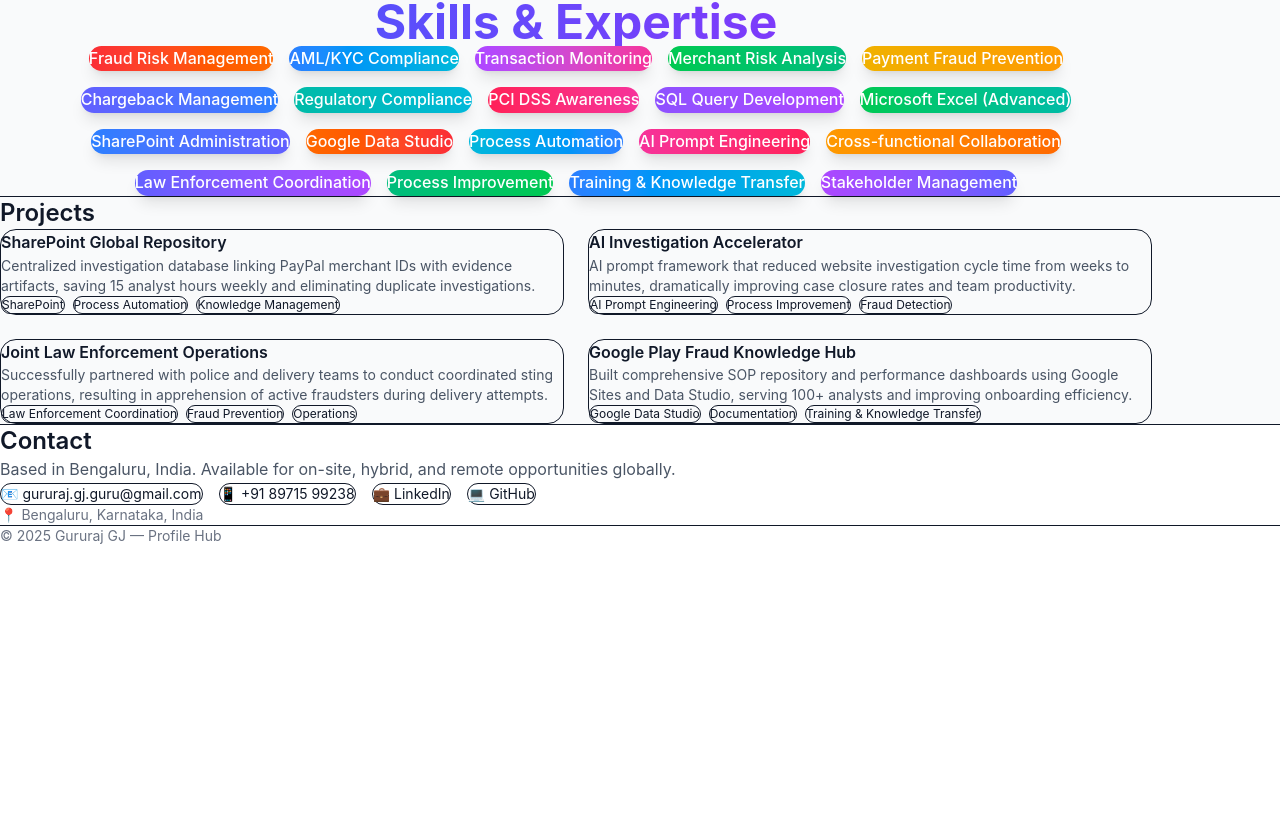
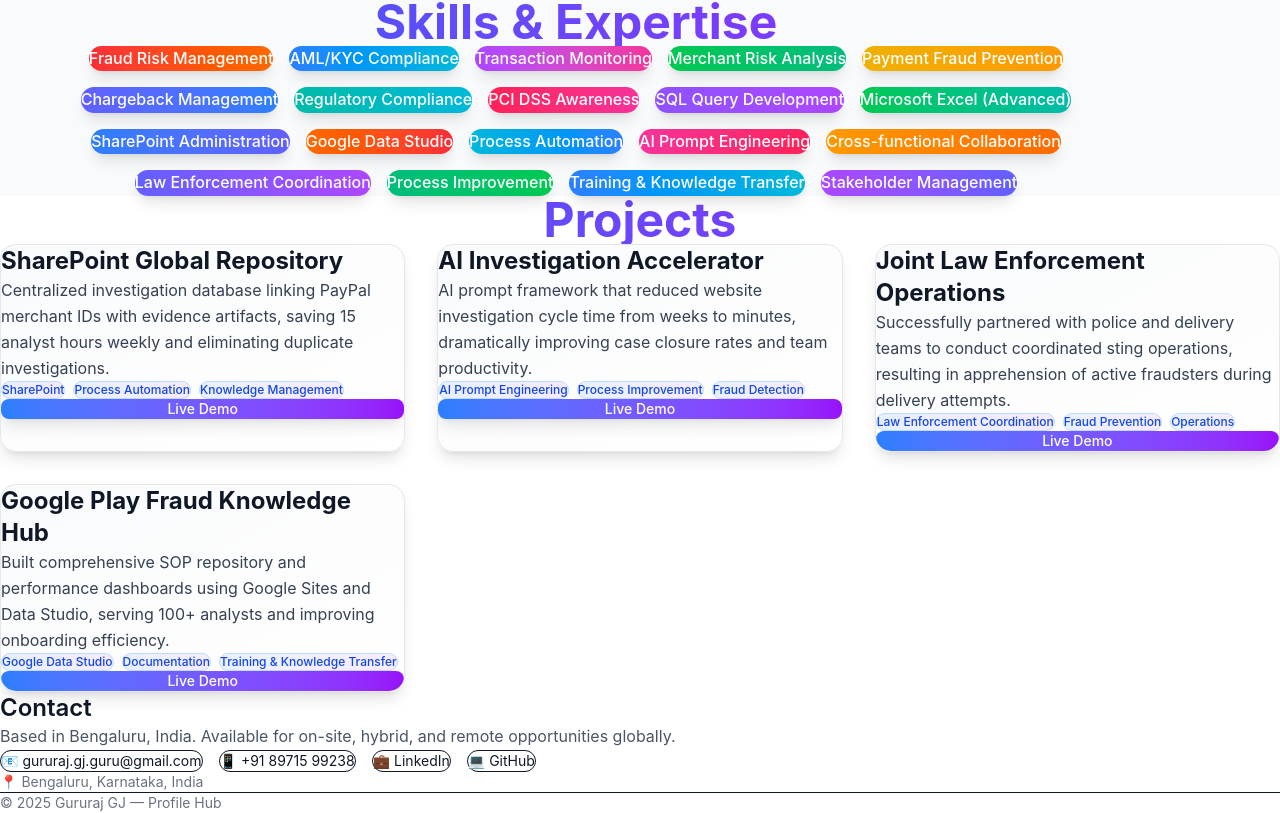
Before and after one commit to Gururaj-GJ/profile-hub, a Next.js app: page / in a window 1280 px wide. Shown: the part 1079-1892 px from the top of the page. Before the commit the page ends 1625 px from the top, so only its background shows below. Built offline with nearby package versions, Linux system fonts and the light colour scheme.

Commit message:
feat: update Projects with grid layout and animated cards

```diff
--- a/src/app/components/Projects.tsx
+++ b/src/app/components/Projects.tsx
@@ -1,19 +1,75 @@
+"use client";
+
+import { motion } from "framer-motion";
 import { projects } from "@/data/projects";
 
 export default function Projects() {
   return (
-    <section id="projects" className="bg-gray-50 border-y">
-      <div className="mx-auto max-w-6xl px-4 py-12">
-        <h2 className="text-2xl font-semibold">Projects</h2>
-        <div className="mt-6 grid md:grid-cols-2 gap-6">
-          {projects.map(p => (
-            <a key={p.title} href={p.link} target="_blank" className="block rounded-2xl border p-5 hover:shadow-md transition">
-              <h3 className="font-semibold">{p.title}</h3>
-              <p className="mt-2 text-sm text-gray-600">{p.description}</p>
-              <div className="mt-3 flex flex-wrap gap-2">
-                {p.tags.map(t => <span key={t} className="text-xs rounded-full border px-2 py-1">{t}</span>)}
+    <section id="projects" className="py-20 bg-white dark:bg-gray-800 transition-colors">
+      <div className="max-w-7xl mx-auto px-4">
+        <motion.h2
+          initial={{ opacity: 0, y: 20 }}
+          whileInView={{ opacity: 1, y: 0 }}
+          transition={{ duration: 0.6 }}
+          className="text-4xl md:text-5xl font-bold text-center mb-16 bg-gradient-to-r from-blue-600 to-purple-600 bg-clip-text text-transparent"
+        >
+          Projects
+        </motion.h2>
+
+        <div className="grid md:grid-cols-2 lg:grid-cols-3 gap-8">
+          {projects.map((project, index) => (
+            <motion.div
+              key={project.title}
+              initial={{ opacity: 0, y: 50 }}
+              whileInView={{ opacity: 1, y: 0 }}
+              transition={{ duration: 0.5, delay: index * 0.1 }}
+              whileHover={{ y: -10, scale: 1.02 }}
+              className="group relative bg-gradient-to-br from-gray-50 to-white dark:from-gray-900 dark:to-gray-800 rounded-2xl p-6 shadow-lg hover:shadow-2xl transition-all border border-gray-200 dark:border-gray-700 overflow-hidden"
+            >
+              <div className="absolute inset-0 bg-gradient-to-br from-blue-500/10 to-purple-500/10 opacity-0 group-hover:opacity-100 transition-opacity"></div>
+
+              <div className="relative z-10">
+                <h3 className="text-2xl font-bold text-gray-900 dark:text-white mb-3 group-hover:text-blue-600 dark:group-hover:text-blue-400 transition-colors">
+                  {project.title}
+                </h3>
+
+                <p className="text-gray-700 dark:text-gray-300 mb-4 leading-relaxed">
+                  {project.description}
+                </p>
+
+                <div className="flex flex-wrap gap-2 mb-4">
+                  {project.tags.map((tag) => (
+                    <span
+                      key={tag}
+                      className="text-xs font-medium px-3 py-1 bg-gradient-to-r from-blue-500/10 to-purple-500/10 dark:from-blue-500/20 dark:to-purple-500/20 text-blue-700 dark:text-blue-300 rounded-full border border-blue-200 dark:border-blue-700"
+                    >
+                      {tag}
+                    </span>
+                  ))}
+                </div>
+
+                <div className="flex gap-3">
+                  {project.github && (
+                    <a
+                      href={project.github}
+                      target="_blank"
+                      rel="noopener noreferrer"
+                      className="flex-1 px-4 py-2 bg-gray-800 dark:bg-gray-700 text-white rounded-lg text-center hover:bg-gray-900 dark:hover:bg-gray-600 transition-colors font-medium text-sm"
+                    >
+                      GitHub
+                    </a>
+                  )}
+                  <a
+                    href={project.link}
+                    target="_blank"
+                    rel="noopener noreferrer"
+                    className="flex-1 px-4 py-2 bg-gradient-to-r from-blue-500 to-purple-600 text-white rounded-lg text-center hover:from-blue-600 hover:to-purple-700 transition-all font-medium text-sm shadow-lg"
+                  >
+                    Live Demo
+                  </a>
+                </div>
               </div>
-            </a>
+            </motion.div>
           ))}
         </div>
       </div>
```
